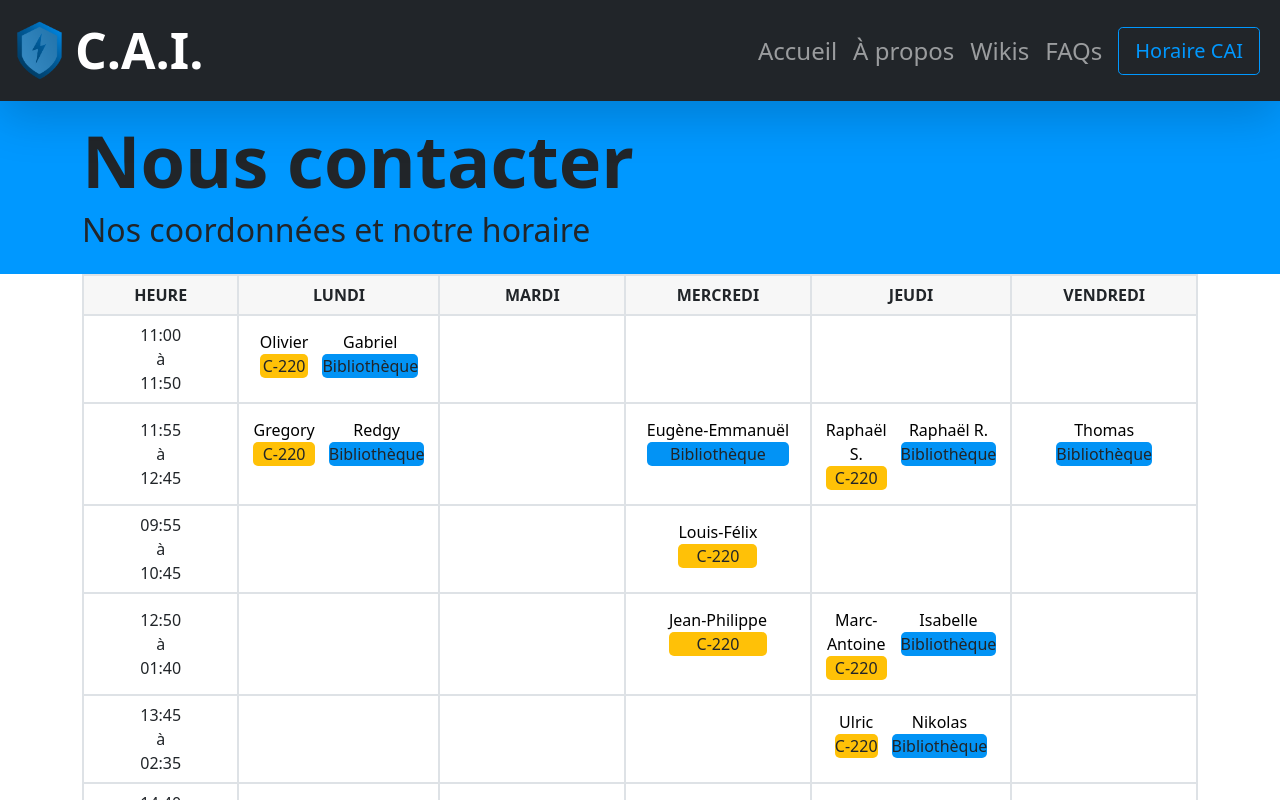
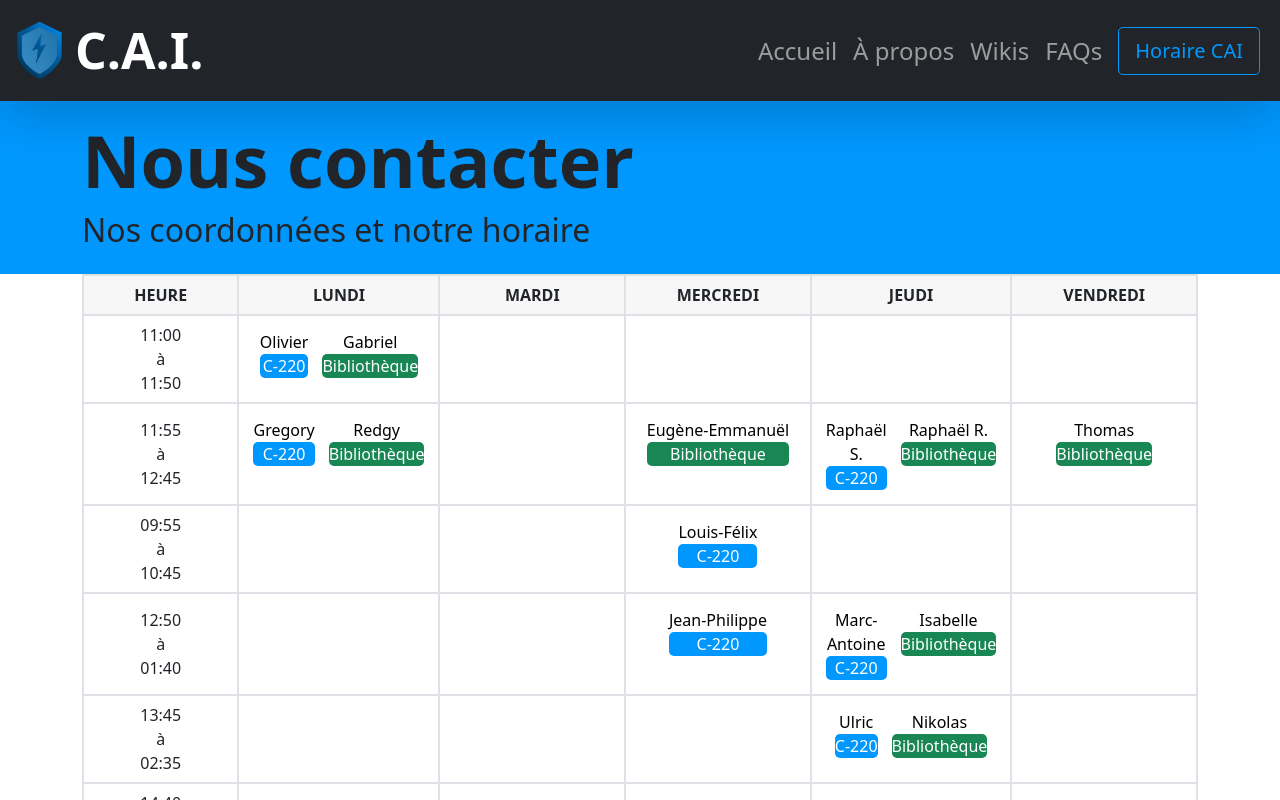
Before and after one commit to darkhappy/projet-soutien, a React (Create React App) app: page /contact in a window 1280 px wide. Shown: the top 800 px of the page. Built offline with nearby package versions, Linux system fonts and the light colour scheme.

Commit message:
Changing color to the schedule

```diff
--- a/src/routes/Contact/Contact.jsx
+++ b/src/routes/Contact/Contact.jsx
@@ -70,8 +70,8 @@ function Horaire() {
                         className={
                           personne.local ===
                           "C-220"
-                            ? "bg-warning border-radius-5"
-                            : "bg-blue border-radius-5"
+                            ? "bg-primary border-radius-5 text-white"
+                            : "bg-success border-radius-5 text-white"
                         }
                       >
                         {personne.local}
```
